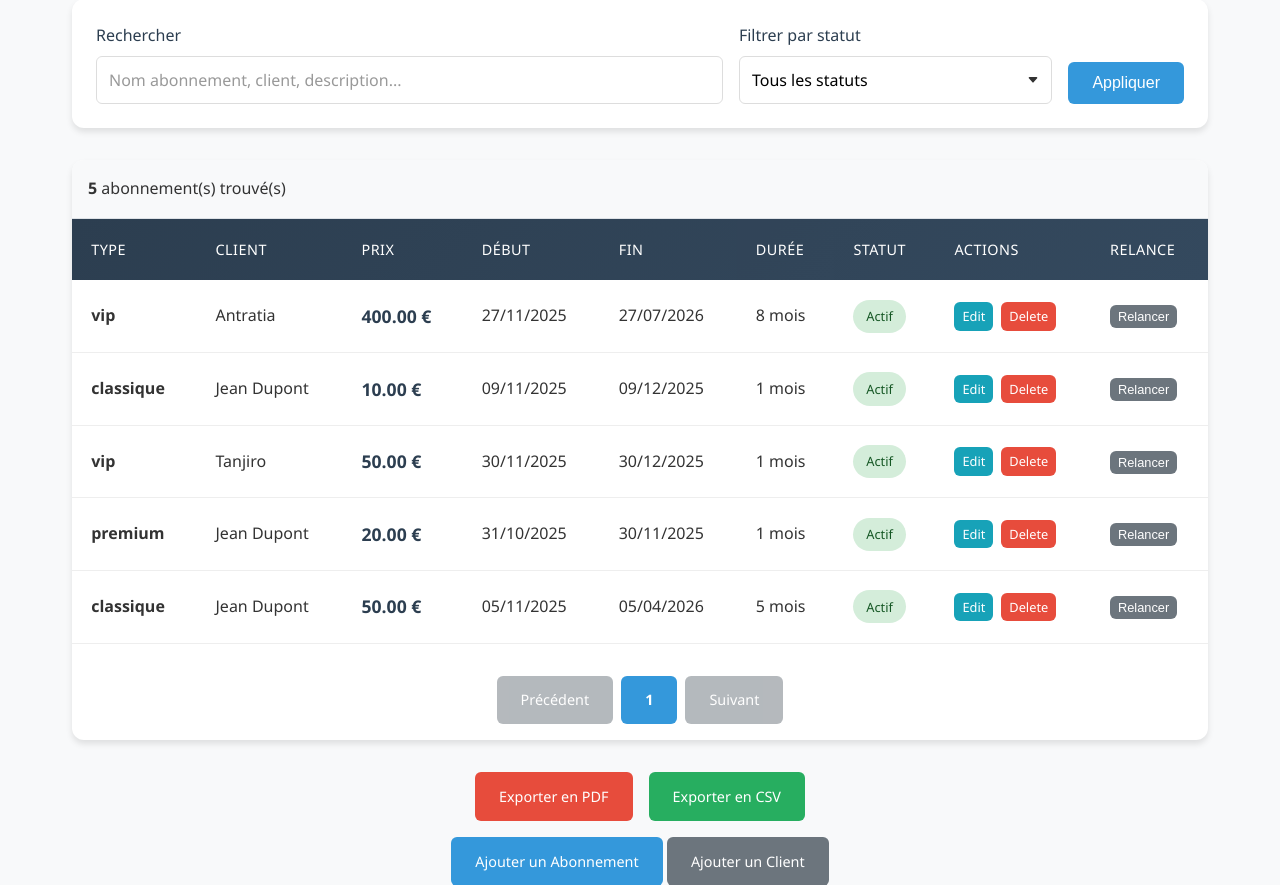
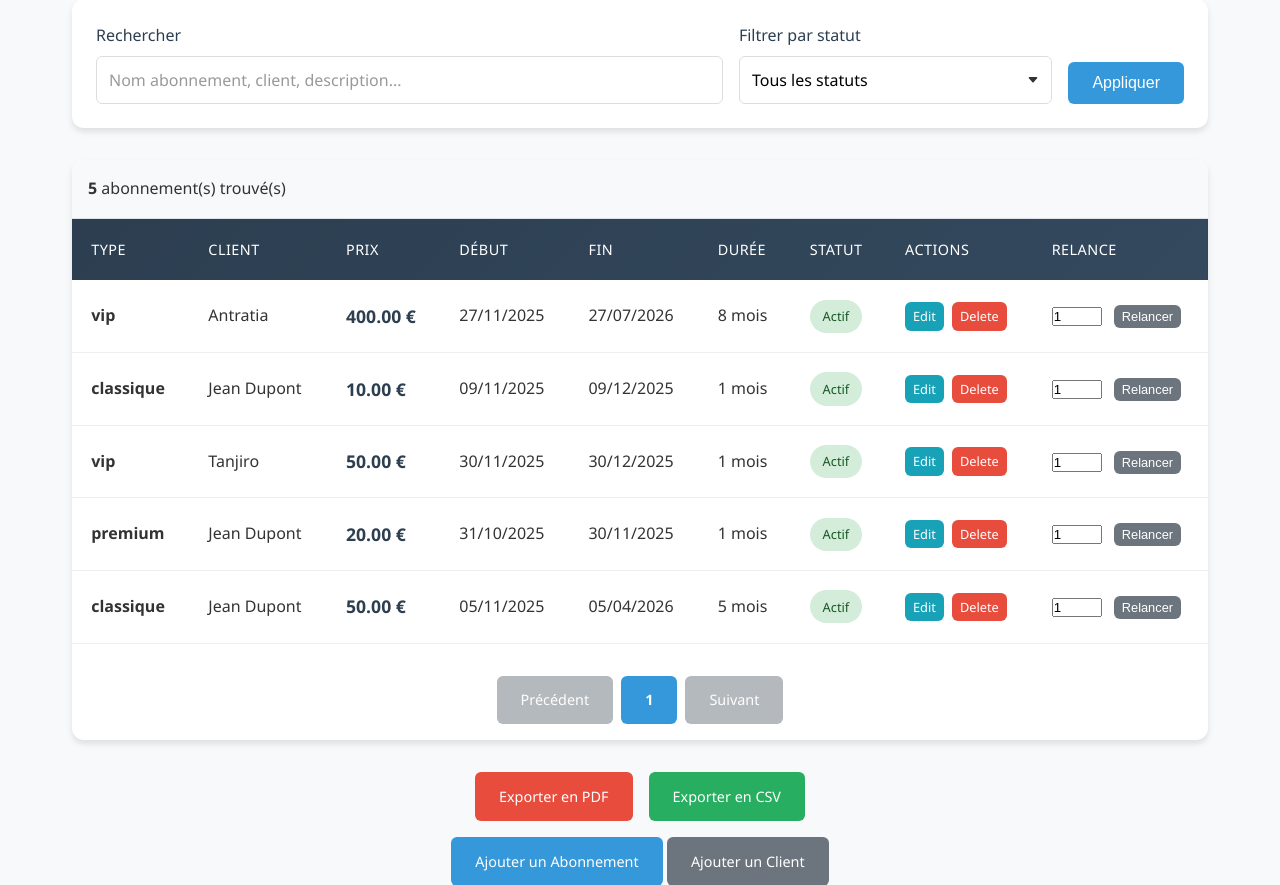
Before and after one commit to antraty/projet_abonnement, a Django app: page /abonnements/ in a window 1280 px wide. Shown: the part 246-1131 px from the top of the page. Run offline with Django 5.2, Linux system fonts and the light colour scheme; a user stored in the database is signed in; data comes from the database, SQL or seed files in the repository; both versions use the stored data as it was after the commit.

Commit message:
modification forum et bouton relance

```diff
--- a/subscriptions/forms.py
+++ b/subscriptions/forms.py
@@ -44,7 +44,7 @@ class ClientForm(forms.ModelForm):
 class SubscriptionForm(forms.ModelForm):
     class Meta:
         model = Subscription
-        fields = ['client', 'nom_abonnement', 'description', 'date_debut', 'duree_mois', 'statut']
+        fields = ['client', 'nom_abonnement', 'description', 'date_debut', 'duree_mois']
         widgets = {
             'client': forms.Select(attrs={
                 'class': 'form-control'
@@ -65,9 +65,6 @@ class SubscriptionForm(forms.ModelForm):
                 'class': 'form-control',
                 'placeholder': '1'
             }),
-            'statut': forms.Select(attrs={
-                'class': 'form-control'
-            }),
         }
         labels = {
             'client': 'Client',
--- a/subscriptions/views.py
+++ b/subscriptions/views.py
@@ -66,9 +66,10 @@ def subscription_renew(request, pk):
         messages.error(request, "Méthode non autorisée pour la relance.")
         return redirect('subscriptions:subscription_list')
 
+    duree_mois_relance = int(request.POST.get("duree_mois_relance", 1))
     abonnement = get_object_or_404(Subscription, pk=pk)
 
-    prolongation = 1
+    prolongation = duree_mois_relance
     abonnement.duree_mois += prolongation
 
     # Réactiver l'abonnement
--- a/templates/subscriptions/subscription_list.html
+++ b/templates/subscriptions/subscription_list.html
@@ -124,6 +124,11 @@
                 <td>
                     <form method="post" action="{% url 'subscriptions:subscription_renew' abonnement.pk %}" style="display:inline;">
                         {% csrf_token %}
+
+                        <!-- Choix de la durée en mois -->
+                        <input type="number" name="duree_mois_relance" min="1" max="24" value="1"
+                               style="width: 50px; margin-right: 0.5rem;">
+
                         <button
                             type="submit"
                             class="btn btn-secondary"
@@ -134,6 +139,7 @@
                         </button>
                     </form>
                 </td>
+
             </tr>
             {% endfor %}
         </tbody>
--- a/à faire.txt
+++ b/à faire.txt
@@ -1,4 +1,4 @@
 à ajouter:
--rehefa expiré dia tokony miova automatique "suspendu" ny statut
 -apina système de paiement
 -front end
+-systeme de notification par mail
```
Also changed, not shown: db.sqlite3.
